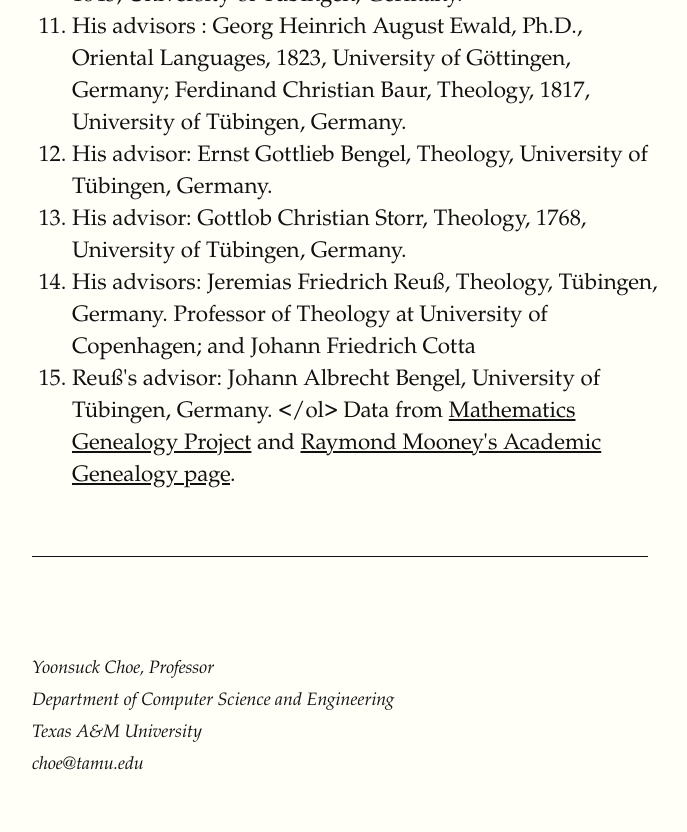
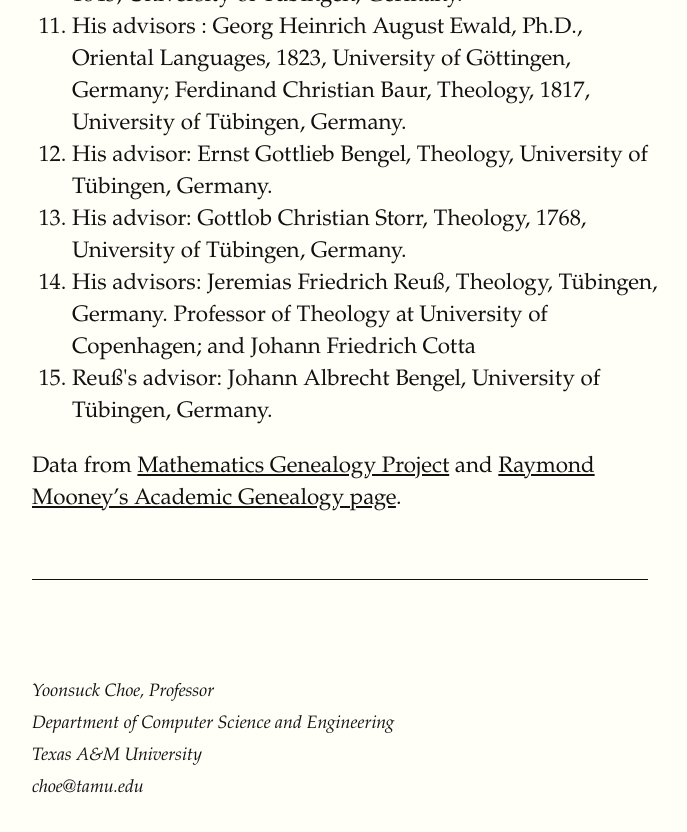
Before and after one commit to yschoe/yschoe.github.io, a Jekyll site: the page built from genealogy.md, in a window 1280 px wide and 900 px high, scrolled down 1386 px. Shown: the top 832 px of the window, without its empty margins (128-815 px from the left). Built offline with Jekyll 4.4.1, drawn with Linux system fonts in a browser that asks for light colours; some web fonts are replaced.

Commit message:
fixed html

```diff
--- a/genealogy.md
+++ b/genealogy.md
@@ -5,36 +5,52 @@
 ---
 
 
-<ol><li> Yoonsuck Choe, Ph.D., Computer Science, 2001, University of Texas at Austin. Thesis title: "Perceptual Grouping in a Self-Organizing Map of Spiking Neurons".
+<ol>
+<li> Yoonsuck Choe, Ph.D., Computer Science, 2001, University of Texas at Austin. Thesis title: "Perceptual Grouping in a Self-Organizing Map of Spiking Neurons".
+</li>
 <li> My advisor: Risto Miikkulainen, Ph.D., Computer Science, 1990, UCLA.
 Thesis title: "DISCERN: A Distributed Artificial Neural Network Model of Script Processing and Memory".
+</li>
 <li> His advisor: Michael Dyer, Ph.D., Computer Science, 1982, Yale University.
 Thesis title: "In-Depth Understanding: A Computer Model of Integrated Processing for Narrative Comprehension".
+</li>
 <li> His advisor: Wendy G. Lehnert, Ph.D., Computer Science, 1977, Yale University.  Thesis title:  "The Process of Question Answering",
+</li>
 <li>
 Her advisor: Roger C. Schank, Ph.D. Linguistics, 1969, University of Texas at Austin, Thesis Title: "A Conceptual-Dependency Representation for a Computer-Oriented Semantics"
+</li>
 <li>
 His advisor: Jacob Mey , Ph.D. Linguistics, 1959, University of Copenhagen, Denmark, Thesis Title: "La cat&eacute;gorie du numbre en finnois moderne"
+</li>
 <li>
 His advisor: Louis Hjelmslev, M.A. Linguistics, 1932, University of Copenhagen, Denmark. Thesis Title: "&Eacute;tudes baltiques"
+</li>
 <li>
 His advisor: Holger Pedersen, Ph.D., Linguistics, 1897, University of Copenhagen, Denmark, Thesis Title: "Aspiration in Irish".
+</li>
 <li>
 His advisor: Heinrich Friedrich Zimmer, Ph.D., Indology and Sanskrit, 1878, University of T&uuml;bingen, Germany.
+</li>
 <li>
 His advisor: Rudolf von Roth, Ph.D., Semitic Linguistics, 1843, University of
 T&uuml;bingen, Germany.
+</li>
 <li>
 His advisors : Georg Heinrich August Ewald, Ph.D., Oriental Languages, 1823, University of G&ouml;ttingen, Germany;
 Ferdinand Christian Baur, Theology, 1817, University of T&uuml;bingen, Germany.
+</li>
 <li>
 His advisor: Ernst Gottlieb Bengel, Theology, University of T&uuml;bingen, Germany.
+</li>
 <li>
 His advisor: Gottlob Christian Storr, Theology, 1768, University of T&uuml;bingen, Germany.
+</li>
 <li>
 His advisors:  Jeremias Friedrich Reu&szlig;, Theology, T&uuml;bingen, Germany. Professor of Theology at University of Copenhagen; and Johann Friedrich Cotta
+</li>
 <li>
 Reu&szlig;'s advisor:  Johann Albrecht Bengel, University of T&uuml;bingen, Germany.
+</li>
 </ol>
 
 Data from <a href="http://genealogy.math.ndsu.nodak.edu/id.php?id=110822">Mathematics Genealogy Project</a> and <a href="http://www.cs.utexas.edu/~mooney/genealogy.html">Raymond Mooney's Academic Genealogy page</a>.
```
Also changed, not shown: about.md (+6 -0 lines).
